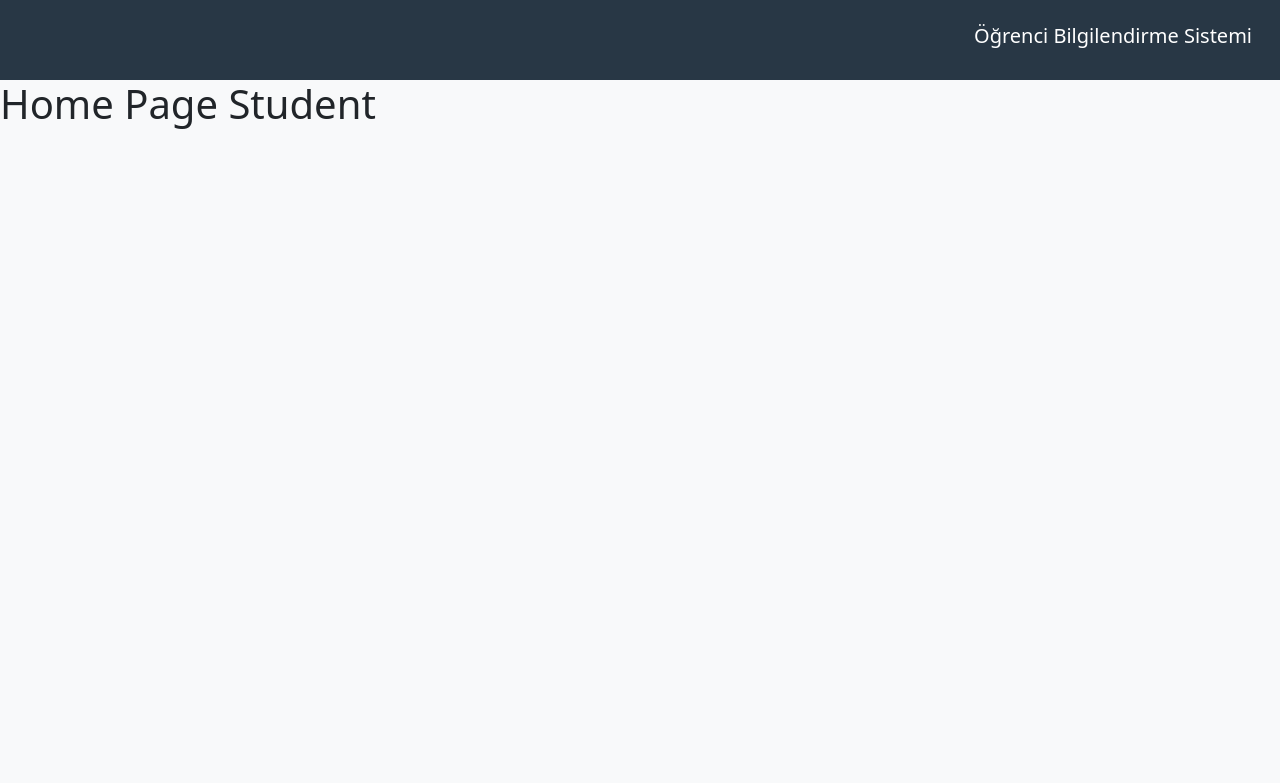
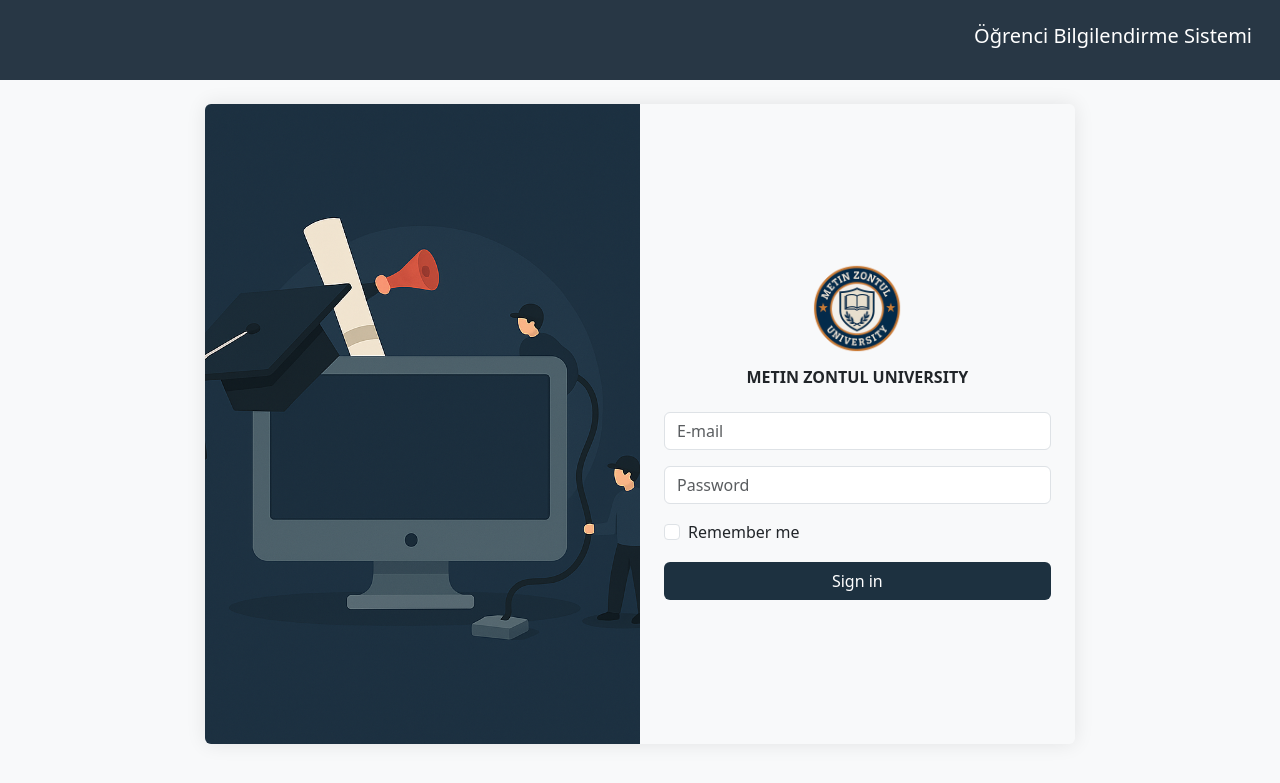
Before and after one commit to kadrzeybek/University_student_information_system_web_project, a Django app: page / in a window 1280 px wide. Shown: the top 783 px of the page. Run offline with Django 5.2, Linux system fonts and the light colour scheme.

Commit message:
login page front added

```diff
--- a/USI_system/settings.py
+++ b/USI_system/settings.py
@@ -125,7 +125,7 @@ USE_TZ = True
 # Static files (CSS, JavaScript, Images)
 # https://docs.djangoproject.com/en/5.1/howto/static-files/
 
-STATIC_URL = '/static/'
+STATIC_URL = 'static/'
 STATICFILES_DIRS = [
     BASE_DIR / "static",
 ]
--- a/USI_system/urls.py
+++ b/USI_system/urls.py
@@ -19,5 +19,7 @@ from django.urls import path, include
 
 urlpatterns = [
     path('admin/', admin.site.urls),
-    path('', include('students.urls')),
+
+    path('', include('accounts.urls')),
+
 ]
--- /dev/null
+++ b/accounts/static/accounts/css/login.css
@@ -0,0 +1,40 @@
+/*----- login page -------*/
+
+.login-container {
+    box-shadow: 0 0 20px rgba(0, 0, 0, 0.09);
+    min-height: 500px;
+    height: 100%;
+}
+
+.login-title {
+    font-weight: bold;
+}
+
+.form-check-label {
+    cursor: pointer;
+}
+
+.img-container {
+    height: 100%;
+    padding: 0;
+    overflow: hidden;
+    position: relative;
+}
+
+.login-img {
+    width: 100%;
+    height: 100%;
+    object-fit: cover;
+    object-position: center;
+    position: absolute;
+    top: 0;
+    left: 0;
+}
+.btn-login {
+    background-color: #1d3140;
+    color: white;
+}
+
+.row-full-height {
+    height: 80vh;
+}
--- /dev/null
+++ b/accounts/templates/accounts/login.html
@@ -0,0 +1,40 @@
+{% extends "base.html" %}
+{% load static %}
+{% block css %} <link rel="stylesheet" href="{% static 'accounts/css/login.css' %}"> {% endblock %}
+
+{% block content %}
+<div class="row justify-content-center align-items-center row-full-height mt-4">
+        <div class="col-10 col-md-8 row login-container justify-content-center align-items-center p-0 rounded">
+            <!-- Sol Panel -->
+            <div class="col-md-6 d-none d-md-block img-container">
+                <img src="{% static 'accounts/img/login.png' %}" alt="Eğitim Görseli" class="login-img rounded-start">
+            </div>
+            <!-- Sağ Panel -->
+            <div class="col-md-6 d-flex align-items-center justify-content-center p-4">
+                <div class="w-100">
+                    <div class="d-flex flex-column align-items-center mb-3">
+                        <img src="{% static 'img/logo.png' %}" alt="login-img" style="width: 120px;">
+                        <h6 class="login-title text-center">METIN ZONTUL UNIVERSITY</h6>
+                    </div>
+                    <form>
+                        <div class="mb-3">
+                        <input type="text" class="form-control" placeholder="E-mail" required>
+                        </div>
+                        <div class="mb-3">
+                        <input type="password" class="form-control" placeholder="Password" required>
+                        </div>
+                        <div class="d-flex justify-content-between align-items-center mb-3">
+                            <div class="form-check">
+                                <input class="form-check-input" type="checkbox" id="rememberMe">
+                                <label class="form-check-label" for="rememberMe">Remember me</label>
+                            </div>
+                        </div>
+                        <button type="submit" class="btn btn-login w-100">Sign in</button>
+                    </form>
+                </div>
+            </div>
+        </div>
+    </div>
+
+
+{% endblock %}
--- /dev/null
+++ b/accounts/urls.py
@@ -0,0 +1,6 @@
+from django.urls import path
+from . import views
+
+urlpatterns = [
+    path('', views.login_view, name='index'),
+]
--- a/accounts/views.py
+++ b/accounts/views.py
@@ -1,3 +1,4 @@
 from django.shortcuts import render
 
-# Create your views here.
+def login_view(request):
+    return render(request, 'accounts/login.html')
--- a/students/templates/index.html
+++ b/students/templates/index.html
@@ -1,8 +1,6 @@
 
 {% extends "base.html" %}
 {% load static %}
-
-{% block title %} Homepage {% endblock %}
 
 {% block content %}
 
--- a/templates/base.html
+++ b/templates/base.html
@@ -7,9 +7,10 @@
     <link href="https://cdn.jsdelivr.net/npm/bootstrap@5.3.6/dist/css/bootstrap.min.css" rel="stylesheet" integrity="sha384-4Q6Gf2aSP4eDXB8Miphtr37CMZZQ5oXLH2yaXMJ2w8e2ZtHTl7GptT4jmndRuHDT" crossorigin="anonymous">
     <link rel="stylesheet" href="{% static 'css/base.css' %}">
     {% block css %} {% endblock %}
-    <title>{% block title %} {% endblock %} |Blogapp</title>
+    <title>Unıversity Information System</title>
 </head>
 <body>
+    <div class="container-fluid p-0 m-0">
         <div class="navbar navbar-dark bg-nav sticky-top">
             <div class="container-fluid">
                 <button class="btn btn-outline-secondary d-md-none d-inline" type="button" data-bs-toggle="offcanvas" data-bs-target="#sidebar" aria-controls="sidebar">
@@ -19,7 +20,7 @@
             </div>
         </div>
         {% block content %} {% endblock %}
-
+    </div>
 
 
 
```
Also changed, not shown: accounts/static/accounts/img/login.png (added), static/img/logo.png (added), 1 other file. Lines whose indentation alone changed are shown as unchanged.
